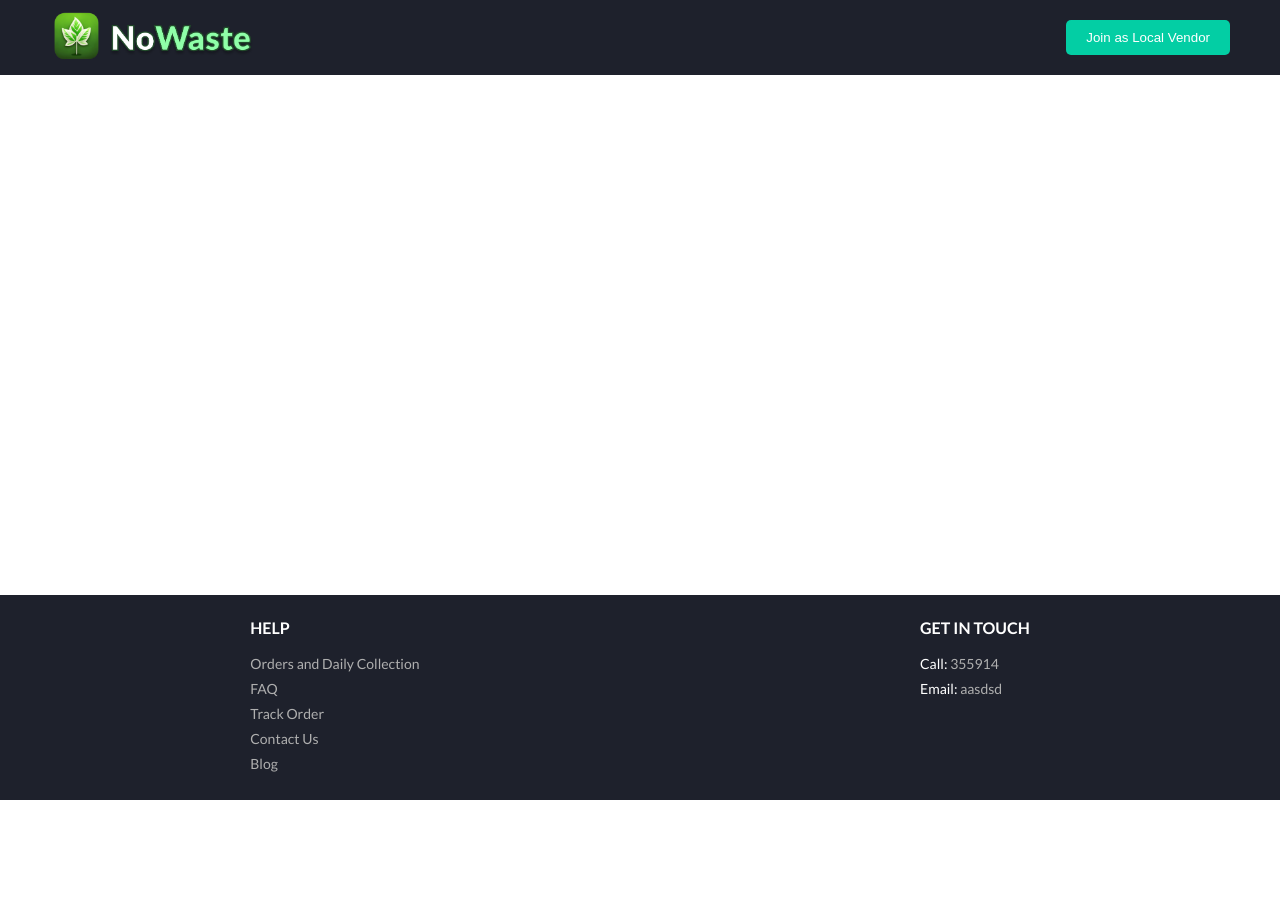
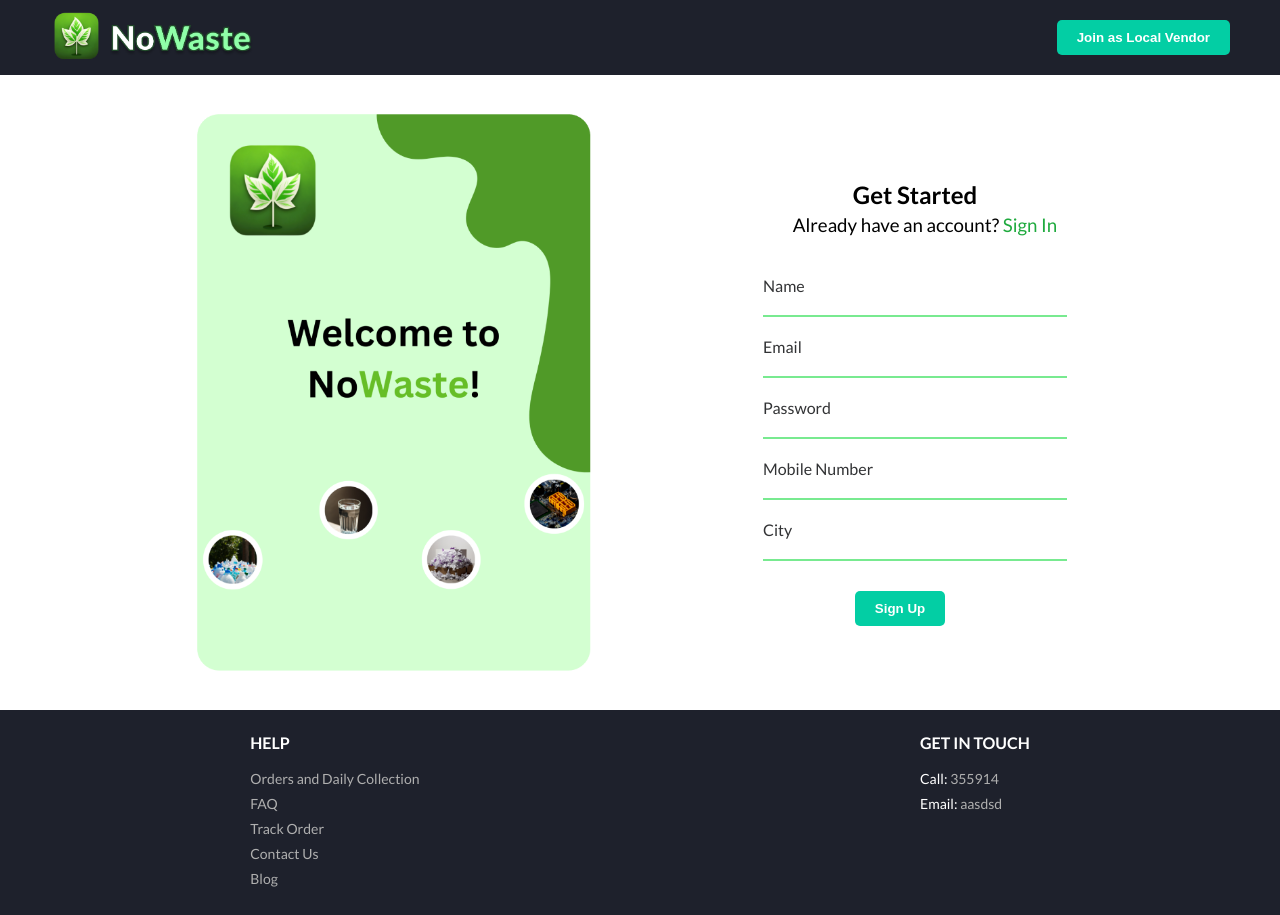
Before and after one commit to Coder-s-of-Sith/no_waste_v1, a Flask app: template Templates/layout.html in a window 1280 px wide. Before the commit the page ends 800 px from the top, so only its background shows below. Run offline with Flask 3, Linux system fonts and the light colour scheme; the template is opened without the code that fills it, so the values that code supplies are empty.

Commit message:
added login page with poster and form

```diff
--- a/Templates/layout.html
+++ b/Templates/layout.html
@@ -18,6 +18,44 @@
             </button>
         </div>
     </header>
+    <section>
+        <div>
+            <img class="poster" src="{{url_for('static', filename='img/login_poster.png')}}" alt="Login Poster">
+        </div>
+        <div class="form">
+            <div class="heading_div_form">
+                <h2>Get Started</h2>
+                <h3>Already have an account? <span class="signin_link">Sign In</span></h3>
+            </div>
+            <form>
+                <div class="user-box">
+                  <label>Name</label><br>
+                  <input type="text" name="" required="">
+                </div>
+                <div class="user-box">
+                  <label>Email</label><br>
+                  <input type="password" name="" required="">
+                </div>
+                <div class="user-box">
+                    <label>Password</label><br>
+                    <input type="password" name="" required="">
+                </div>
+                <div class="user-box">
+                    <label>Mobile Number</label><br>
+                    <input type="password" name="" required="">
+                </div>
+                <div class="user-box">
+                    <label>City</label><br>
+                    <input type="password" name="" required="">
+                </div>
+                <div class="btn-submit">
+                    <button type="button" class="vendor_btn">
+                        Sign Up
+                    </button>
+                </div>
+            </form>
+        </div>
+    </section>
     <footer>
         <div class="col-1">
             <h2 class="heading_for_footer">HELP</h2>
--- a/static/css/login.css
+++ b/static/css/login.css
@@ -20,11 +20,85 @@ body {
     margin: 10px 0 10px 50px;
 }
 
+
+/* section */
+
+section {
+    padding: 35px;
+    display: flex;
+    align-items: center;
+    justify-content: center;
+    gap: 150px;
+}
+
+.poster {
+    width: 400px;
+}
+
+.form {
+    align-items: center;
+}
+
+form {
+    margin-top: 30px;
+}
+
+.user-box {
+    margin: 20px;
+    color: #323335;
+}
+
+input{
+    width: 300px;
+    border-top: 0;
+    border-left: 0;
+    border-right: 0;
+    border-bottom: #78ea90 solid 2px;
+}
+
+input:focus{
+    outline: none;
+}
+.signin_link {
+    color: #1FAA3E;
+    cursor: pointer;
+}
+
+.heading_div_form h2 {
+    text-align: center;
+}
+
+.heading_div_form h3 {
+    margin-left: 20px;
+    font-weight: 500;
+    margin-top: -15px;
+    text-align: center;
+    margin-bottom: 40px;
+    text-align: center;
+    align-items: center;
+}
+
+.btn-submit{
+    display: flex;
+    justify-content: center;
+    margin-top: 30px;
+    margin-left: 20px;
+}
+
+
+
+
+
+
+
+
+
+/* footer */
+
 footer {
     background-color: #1E212C;
     display: flex;
     justify-content: space-around;
-    position: fixed;
     bottom: 0px;
     width: 100%;
     padding: 10px 0;
@@ -37,6 +111,7 @@ footer {
     border: none;
     padding: 10px 20px;
     border-radius: 5px;
+    font-weight: 700;
     cursor: pointer;
 }
 
```
Also changed, not shown: static/img/login_poster.png (added).
